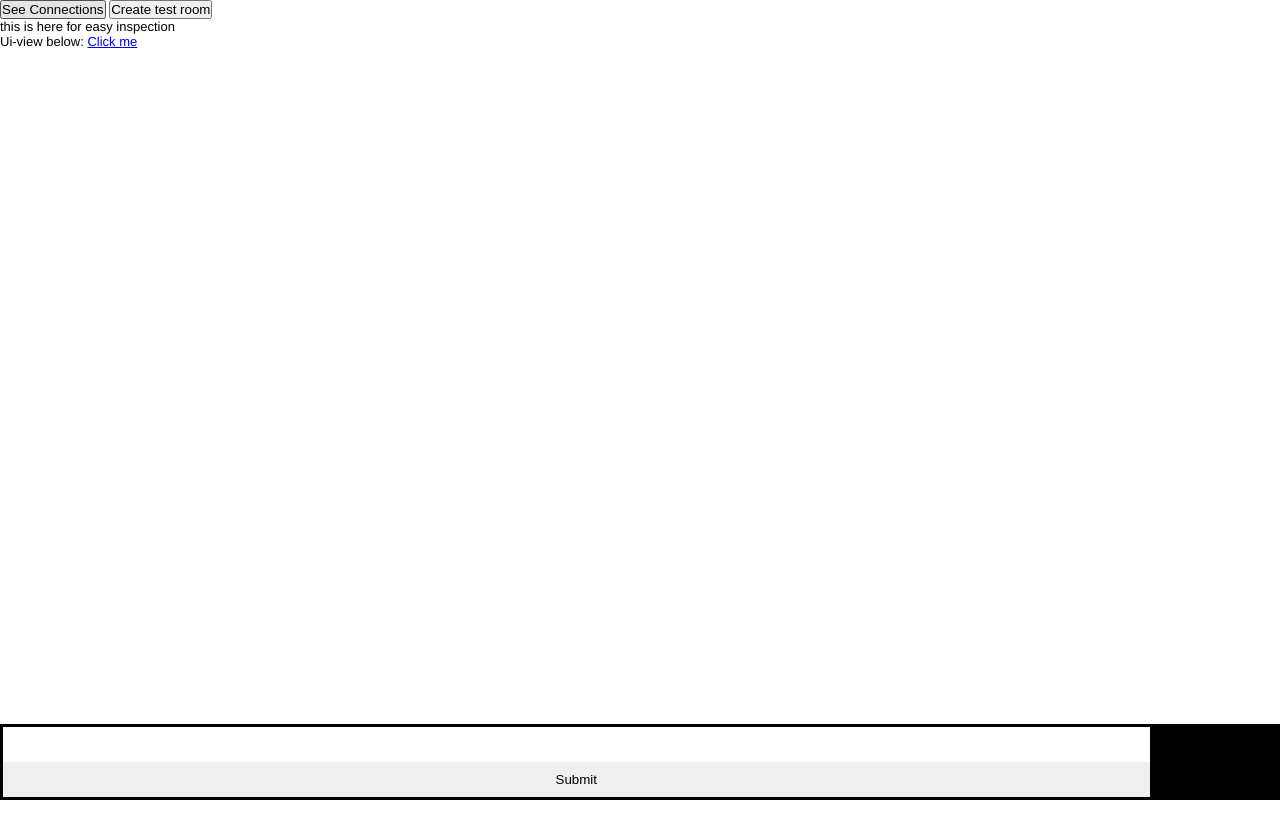
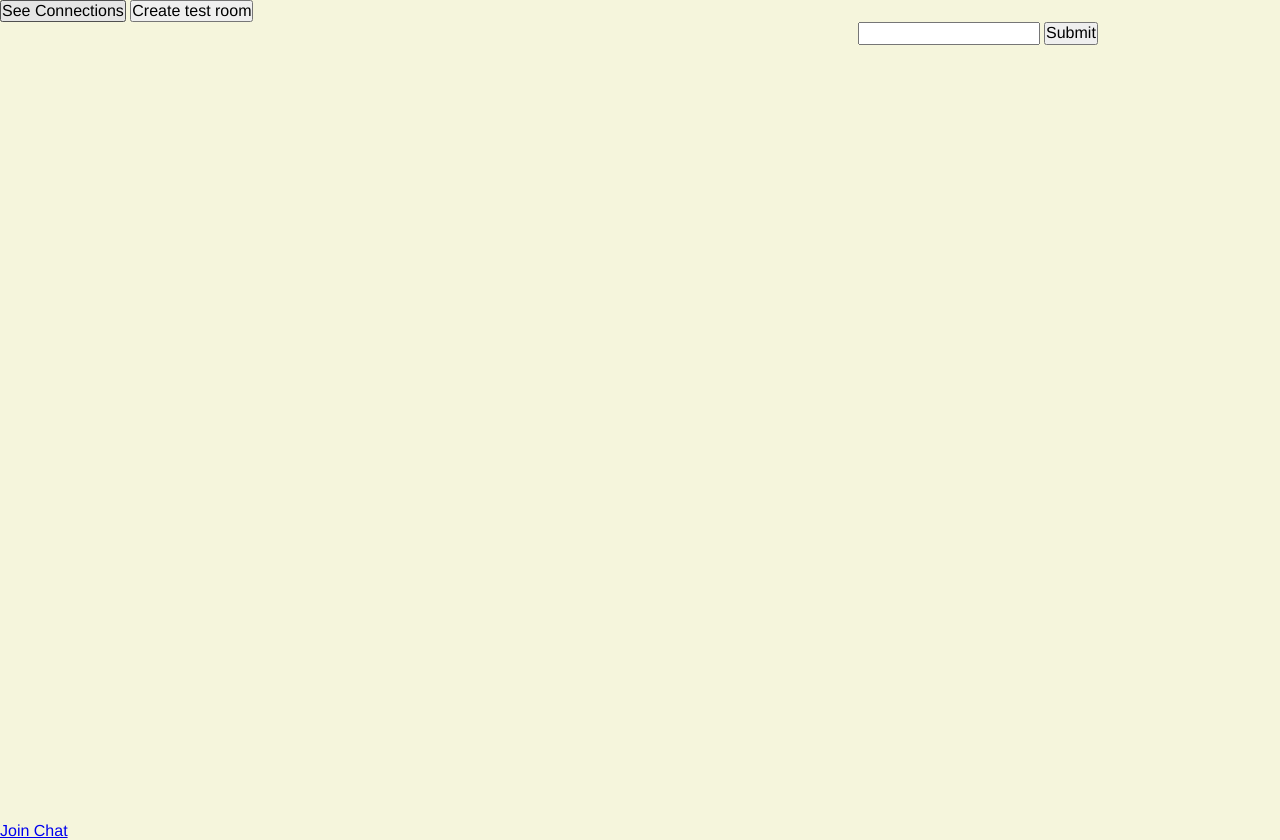
Before and after one commit to everett980/avalon, a website: page browser/html/index.html in a window 1280 px wide. Before the commit the page ends 800 px from the top, so only its background shows below. Drawn offline with nearby package versions, Linux system fonts and the light colour scheme; some packages are replaced by stand-ins of ours; no server answers; a script that the page names is missing.

Commit message:
not getting #chatPanel selection in sass file

```diff
--- a/browser/html/index.html
+++ b/browser/html/index.html
@@ -4,8 +4,8 @@
   <base href='/'/>
   <title>Socket.IO chat</title>
   <link href="/public/styles/stylesheet.css" type="text/css" rel="stylesheet"/>
-  <link href="/node_modules/normalize.css/normalize.css">
-  <link href="/public/styles/np-styling.css">
+  <link href="/node_modules/normalize.css/normalize.css" type="text/css" rel="stylesheet"/>
+  <link href="/public/styles/np-styling.css" type="text/css" rel="stylesheet"/>
   <script src="/socket.io/socket.io.js"></script>
   <script src="/node_modules/angular/angular.js"></script>
   <script src="/node_modules/angular-event-emitter/angular-event-emitter.js"></script>
@@ -54,25 +54,24 @@
   <button ng-click='getConnections()'>See Connections</button>
   <button ng-click='testRoom()'>Create test room</button>
 </div>
-<div ng-app='chat'>
+<div ng-app='chat' id="homeContainer">
   <div ng-controller='ChatCtrl'>
-    <div ui-view></div>
-    <div id="chat-panel">
-      <p>this is here for easy inspection
+    <!--Main screen split on left side, taking up majority of space-->
+    <div id="mainPanel">
+      <div ui-view></div>
+      <a ui-sref='login'>Join Chat</a>
+    </div>
+    <!--chat panel all on right split side-->
+    <div id="chatPanel rightSplit">
       <ul id="messages">
         <li ng-repeat='message in messageArr'> {{message}}</li>
       </ul>
-      </p>
-      <form id='messageForm' ng-submit="sendMessage(textEntry)">
+      <form id="messageForm" ng-submit="sendMessage(textEntry)">
         <input id="m" autocomplete="off" / ng-model='textEntry'>
         <input type='submit'>
       </form>
     </div>
   </div>
-  <div>
-    Ui-view below:
-    <a ui-sref='login'>Click me</a>
-  </div>
 </div>
 </body>
 </html>
--- a/public/styles/np-styling.sass
+++ b/public/styles/np-styling.sass
@@ -1,2 +1,22 @@
+//div
+//  border: 1px solid red
 body
   font-size: inherit
+  background: beige
+  height: 100%
+
+#homeContainer
+  height: 100vh
+  div
+    height: inherit
+    #mainPanel
+      position: relative
+      float: left
+      width: 67%
+      height: 100%
+    #chatPanel
+      background: #ab9d00
+      position: relative
+      float: left
+      width: 33%
+      height: 100%
--- a/public/styles/stylesheet.css
+++ b/public/styles/stylesheet.css
@@ -1,9 +1,9 @@
 
 * { margin: 0; padding: 0; box-sizing: border-box; }
 body { font: 13px Helvetica, Arial; }
-#messageForm { background: #000; padding: 3px; position: fixed; bottom: 0; width: 100%; }
-#messageForm input { border: 0; padding: 10px; width: 90%; margin-right: .5%; }
-#messageForm button { width: 9%; background: rgb(130, 224, 255); border: none; padding: 10px; }
-#messages { list-style-type: none; margin: 0; padding: 0; }
-#messages li { padding: 5px 10px; }
-#messages li:nth-child(odd) { background: #eee; }
+/*#messageForm { background: #000; padding: 3px; position: fixed; bottom: 0; width: 100%; } !*I've redone message form styling - NickP *!*/
+/*#messageForm input { border: 0; padding: 10px; }*/
+/*#messageForm button { width: 9%; background: rgb(130, 224, 255); border: none; padding: 10px; }*/
+/*#messages { list-style-type: none; margin: 0; padding: 0; }*/
+/*#messages li { padding: 5px 10px; }*/
+/*#messages li:nth-child(odd) { background: #eee; }*/
--- a/server/index.js
+++ b/server/index.js
@@ -36,7 +36,7 @@ var quests = {
 	8 : [3,4,4,5,5],
 	9 : [3,4,4,5,5],
 	10: [3,4,4,5,5]
-}
+};
 //games with 7+ players require 4th quest to have two failures to count as failed quest
 
 //Rest of app
```
Also changed, not shown: public/styles/np-styling.css, 1 other file.
